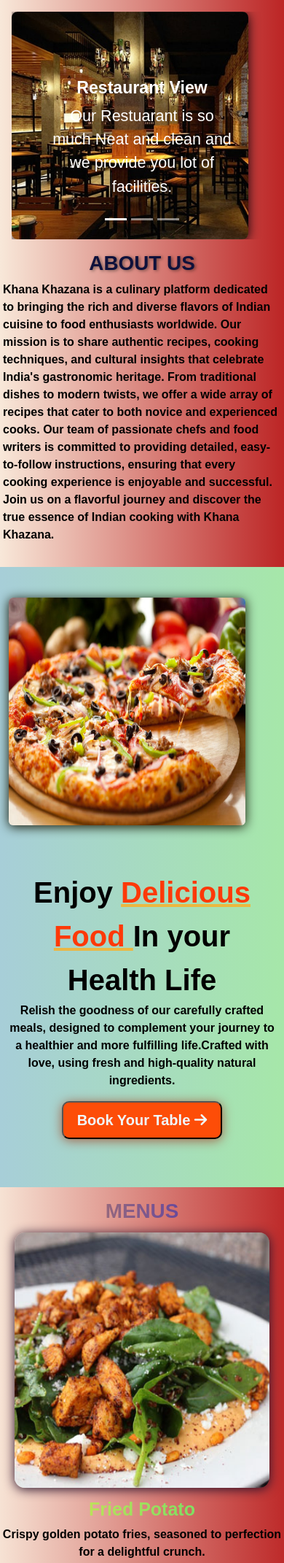
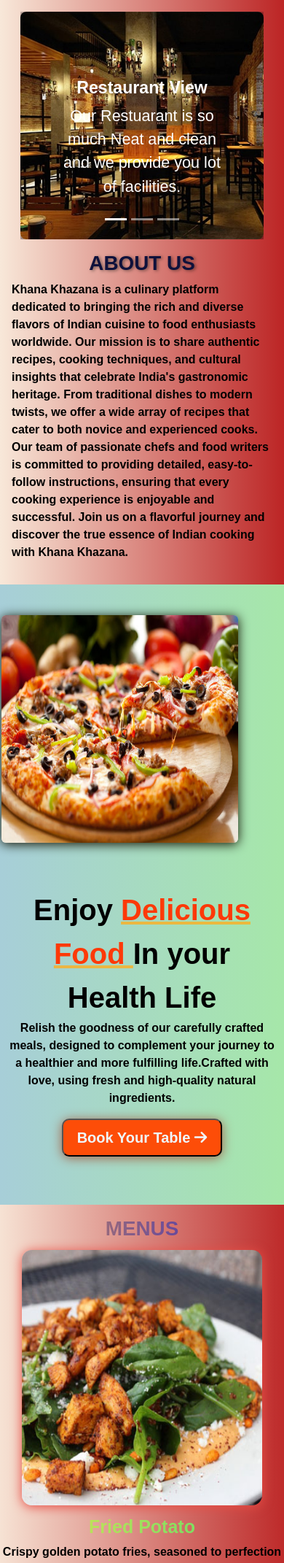
Before and after one commit to NitishKumar573/Restaurant, a PHP site: page / in a window 390 px wide. Shown: the part 80-2222 px from the top of the page at 73% size. Run offline with PHP 8.4, Linux system fonts and the light colour scheme.

Commit message:
Updating and Solving

```diff
--- a/index.html
+++ b/index.html
@@ -136,7 +136,7 @@
 
         </div>
     </header>
-    <div class="whale">
+    <div class="whale container">
         <div class="row p-3">
             <div class="carousel slide col-lg-9" data-bs-ride="carousel" id="slider1">
                     <div class="carousel-indicators">
@@ -187,9 +187,9 @@
                     <p>Relish the goodness of our carefully crafted meals, designed to complement your journey to a healthier and more fulfilling life.Crafted with love, using fresh and high-quality natural ingredients.</p>
                     <a href="book.html"><button class="red-btn p-1 blue">Book Your Table <i class="fa-solid fa-arrow-right"></i></button></a>
                 </div>
-                <div class="col-lg-5 whe">
+                <div class="col-lg-5 whe gx-1">
 
-                <img src="./image/water.jpg " class="img-fluid rounded float-start wain mt-5 ">
+                <img src="./image/water.jpg " class="img-fluid rounded float-start wain mt-5">
                 </div>
 
 
@@ -533,7 +533,7 @@
             </div>
         </div>
         <hr>
-        <h6 class="text-center">We are get an award from the MLA to be the cleanest Restaurant in the Cities</h4>
+        <h6 class="text-center">We got an award from the MLA to be the cleanest Restaurant in the Cities</h4>
         <hr>
         <h5 class="text-center">Location:Road No.5,Old Purlia Road,Mano,Jamshedpur</h5>
         <hr>
--- a/media.css
+++ b/media.css
@@ -14,10 +14,16 @@
     .main_slide2 h1{
       font-size: 100px !important;
     }
+    .whale{
+      width: 100% !important;
+    }
 
 
 }
 @media only screen and (min-width:200px) and (max-width:575px){
+  .heavy img{
+    width: 100% !important;
+  }
   .hello{
     height: 130px !important;
   }
--- a/stylet.css
+++ b/stylet.css
@@ -205,9 +205,9 @@ main{
 }
 .food-item img{
   height: 350px !important;
-  width:350px !important;
+  width:330px !important;
   border-radius: 14px;
-  box-shadow:0 2px 15px #29122b;
+  box-shadow:0 2px 15px #e84c44;
 
 }
 .food-item h3{
```
